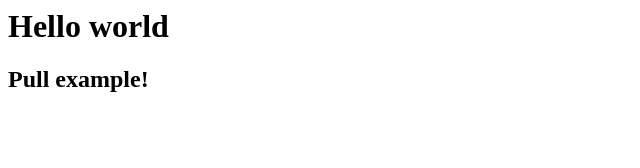
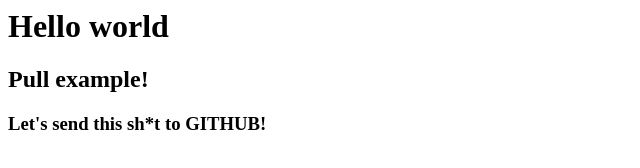
Before and after one commit to GitCourseExample/helloWorld, a plain HTML site: page index.html in a window 1280 px wide. Shown: the whole page, without its empty margins (0-640 px from the left). Drawn offline with Linux system fonts and the light colour scheme.

Commit message:
Добавлен заголовок <h3> в файл index.html

```diff
--- a/index.html
+++ b/index.html
@@ -5,5 +5,6 @@
 <body>
   <h1>Hello world</h1>
   <h2>Pull example!</h2>
+  <h3>Let's send this sh*t to GITHUB!</h3>
 </body>
 </html>
```
